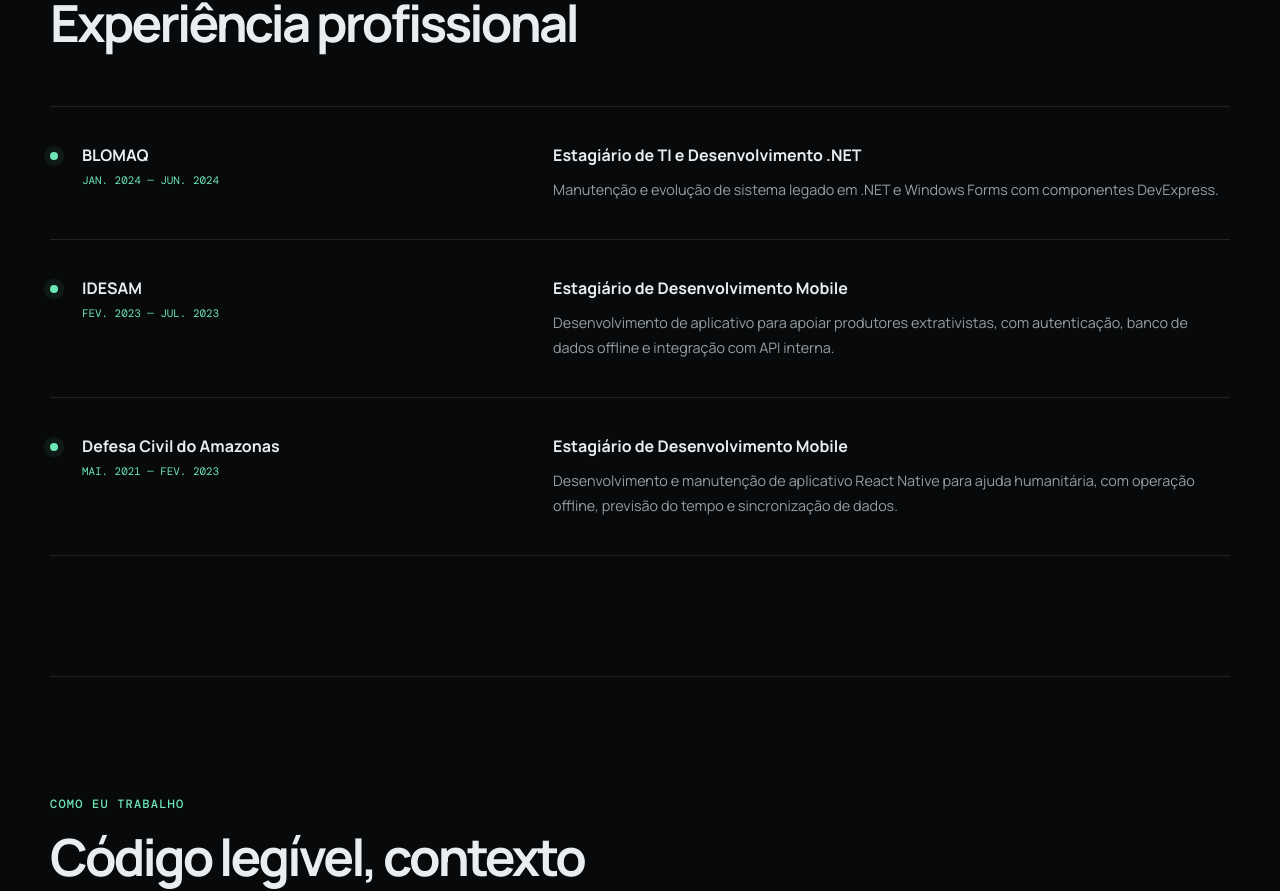
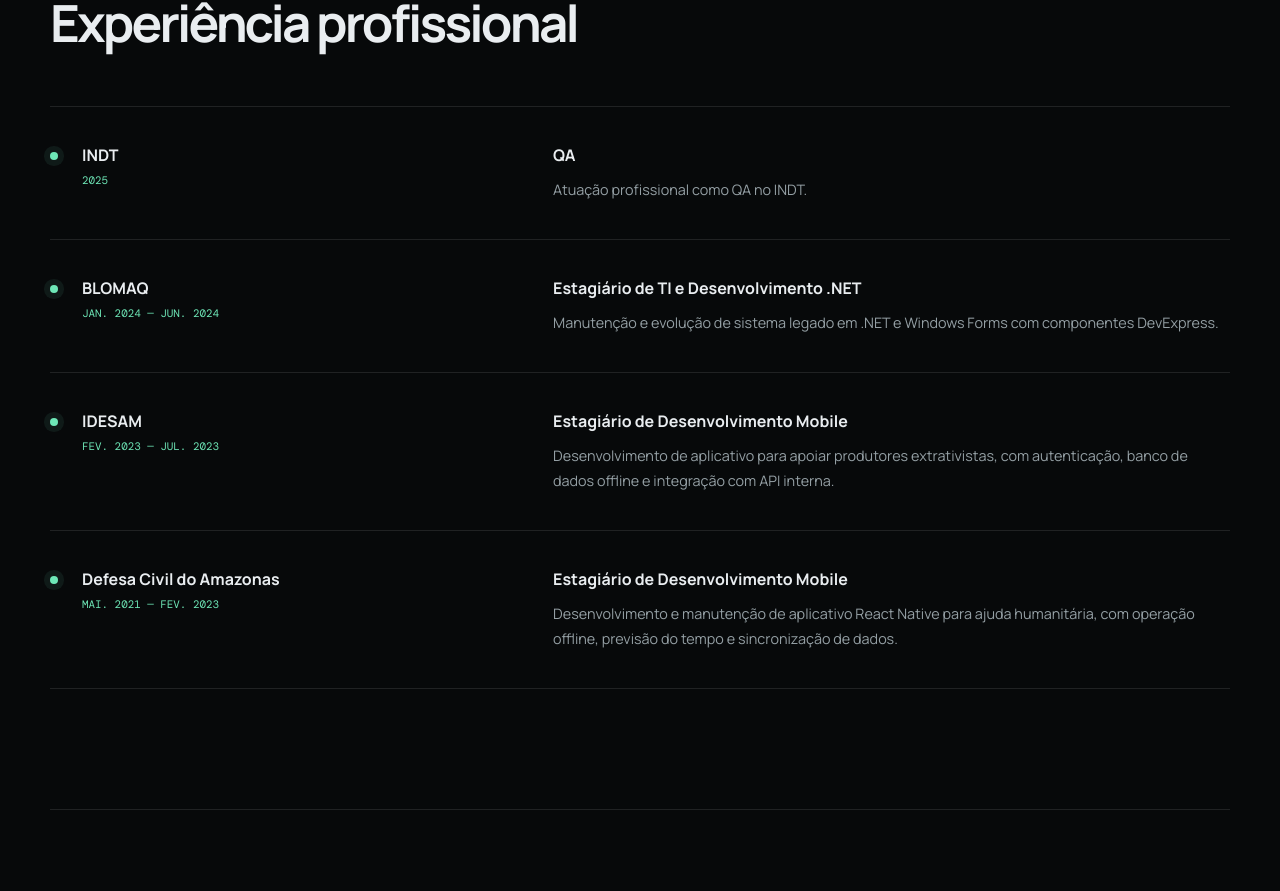
Before and after one commit to LukeUp2/my-portflolio, a React (Vite) app: page / in a window 1280 px wide. Shown: the part 2547-3438 px from the top of the page. Built offline with nearby package versions, Linux system fonts and the light colour scheme.

Commit message:
content: mention QA role only in work history

```diff
--- a/src/App.tsx
+++ b/src/App.tsx
@@ -69,6 +69,12 @@
 ];
 
 const experiences = [
+  {
+    company: "INDT",
+    period: "2025",
+    role: "QA",
+    description: "Atuação profissional como QA no INDT.",
+  },
   {
     company: "BLOMAQ",
     period: "Jan. 2024 — jun. 2024",
```
